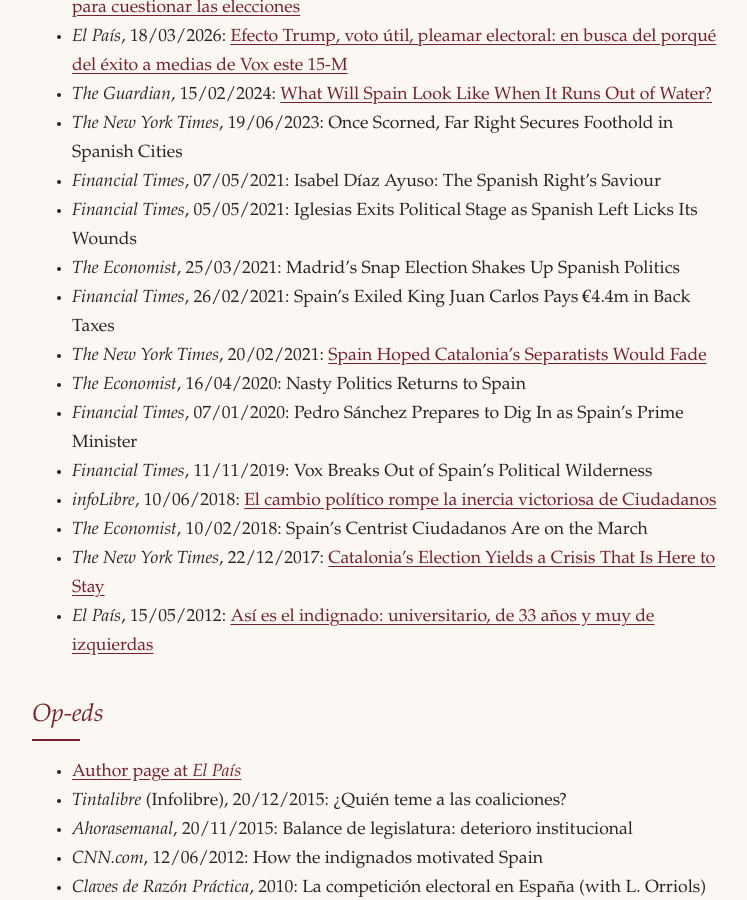
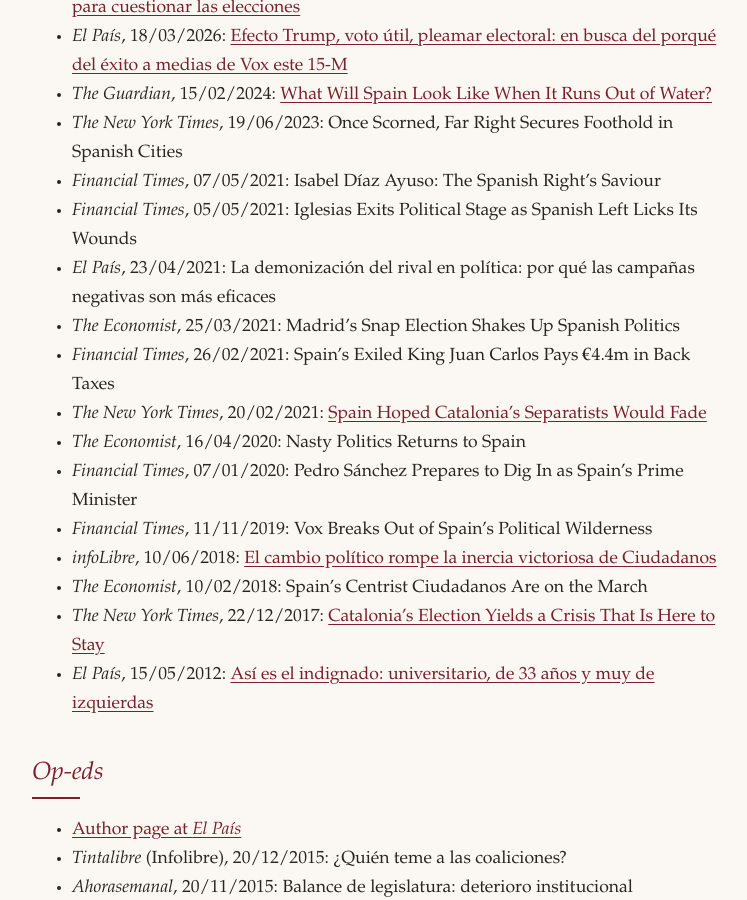
Before and after one commit to sandraleonalfonso/Sandra-Leon, a Jekyll site: the page built from engagement.md, in a window 1280 px wide and 900 px high, scrolled down 1844 px. Shown: the whole window, without its empty margins (260-1007 px from the left). Built offline with Jekyll 4.4.1, drawn with Linux system fonts in a browser that asks for light colours.

Commit message:
Engagement: add 2021 El País quote
Co-Authored-By: Claude Opus 5.5 (1M context) <noreply@anthropic.com>
Claude-Session: https://claude.ai/code/session_01Csi1G9zYbePJE1osHYZ3KG

```diff
--- a/engagement.md
+++ b/engagement.md
@@ -58,6 +58,7 @@ Quoted in:
 - *The New York Times*, 19/06/2023: Once Scorned, Far Right Secures Foothold in Spanish Cities
 - *Financial Times*, 07/05/2021: Isabel Díaz Ayuso: The Spanish Right's Saviour
 - *Financial Times*, 05/05/2021: Iglesias Exits Political Stage as Spanish Left Licks Its Wounds
+- *El País*, 23/04/2021: La demonización del rival en política: por qué las campañas negativas son más eficaces
 - *The Economist*, 25/03/2021: Madrid's Snap Election Shakes Up Spanish Politics
 - *Financial Times*, 26/02/2021: Spain's Exiled King Juan Carlos Pays €4.4m in Back Taxes
 - *The New York Times*, 20/02/2021: [Spain Hoped Catalonia's Separatists Would Fade](https://www.nytimes.com/2021/02/19/world/europe/spain-catalonia-independence.html)
```
